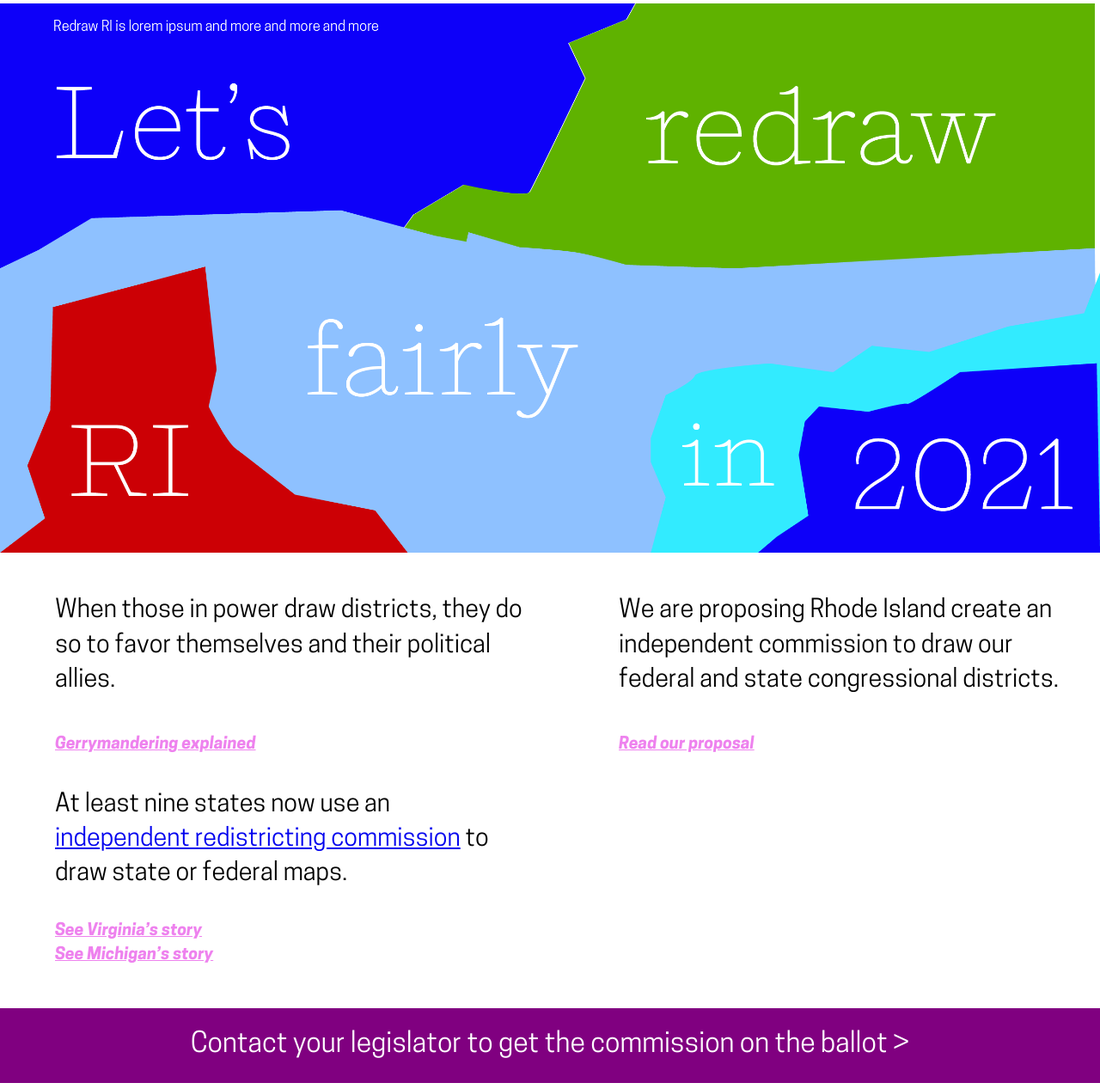
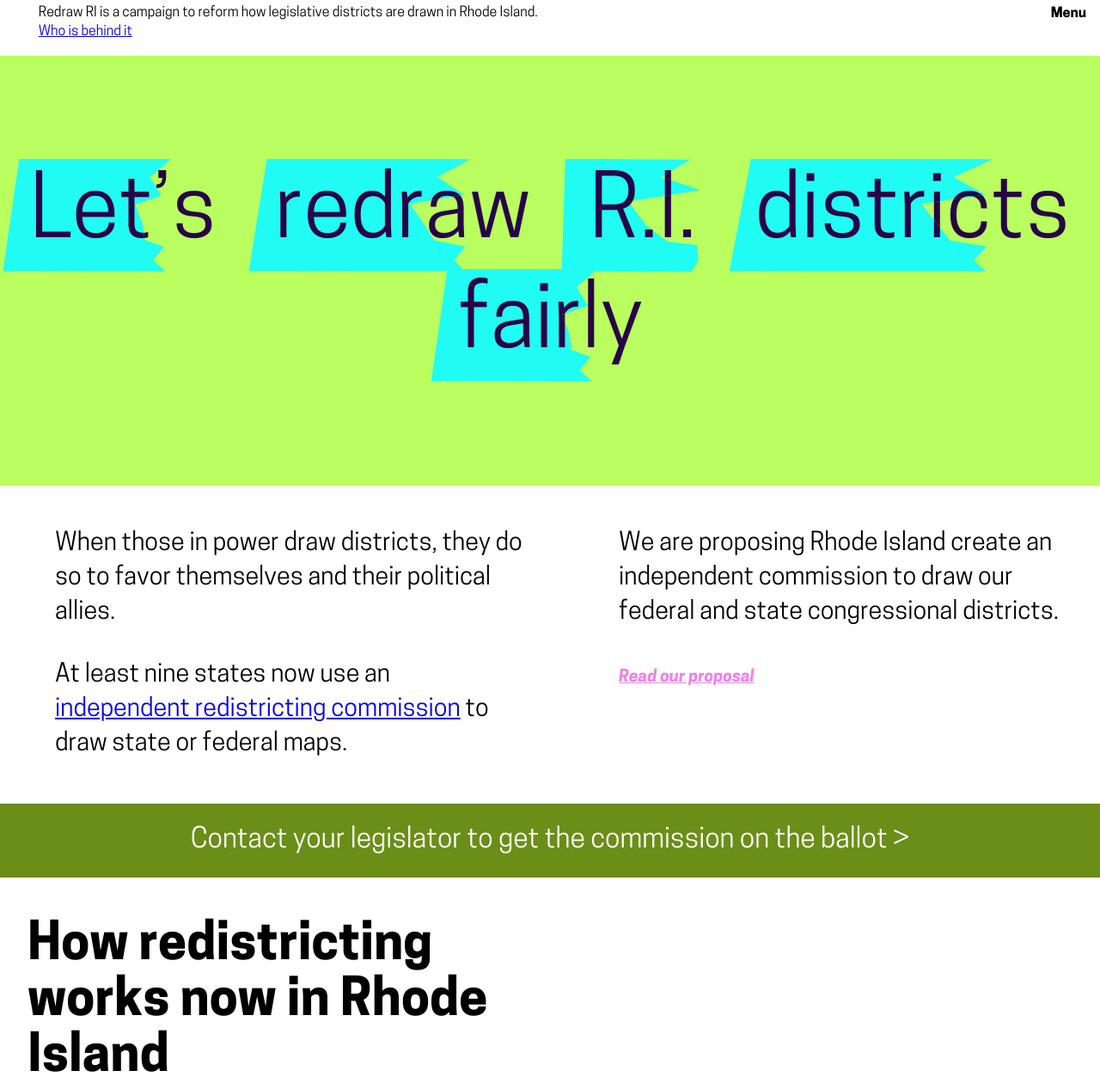
Before and after one commit to jcaserta/redraw_ri, a plain HTML site: page index.html in a window 1280 px wide. Shown: the part 12-1279 px from the top of the page at 86% size. Drawn offline with Linux system fonts and the light colour scheme.

Commit message:
identity

```diff
--- a/css/universal.css
+++ b/css/universal.css
@@ -49,7 +49,7 @@
 
 
     h1 { font-size: 4rem; line-height: 4rem;   font-weight: bold;}
-    h2 { font-size: 3.7rem; line-height: 120%;   font-weight: bold; }
+    h2 { font-size: 3.7rem; line-height: 110%;   font-weight: bold; }
     h3 { font-size: 1.8rem; line-height: 2.2rem;   font-weight: bold;
     margin-bottom: .4rem;  }
     h4 { font-size: 1.8rem; line-height: 2.2rem; color: #556;  font-weight: normal;  }
--- a/index.html
+++ b/index.html
@@ -23,7 +23,6 @@
       flex-direction: row;
       align-items: flex-start;
       margin: 0 auto; padding: 0; padding-left: 1.8rem;
-      display:none;
     }
     nav>div:nth-child(1)  {
       width: 50%;
@@ -43,7 +42,7 @@
       margin-right: 1rem;
     }
 
-    .contact {  background: purple; }
+    .contact {  background: #6A8E18; }
     .contact div { color: white; text-align: center;
     font-size: 2rem; padding: 2rem 0; }
 
@@ -113,10 +112,51 @@
 		}
 
     .balance-text {
-        text-wrap: balance;  /* Apply (proposed) CSS style */
+        text-wrap: balanced;  /* Apply (proposed) CSS style */
     }
 
     div {  }
+
+    .main {
+        background: #B9FD5F;
+        height: 500px;
+        display: flex;
+        align-items: center;
+        justify-content: center;
+}
+    .h1 {
+      position: absolute;
+      width: 100%;
+      display: flex;
+      align-items: center;
+      justify-content: center;
+      flex-wrap: wrap;
+    }
+    h1 { font-weight: normal; text-align: center; font-size: 100px;
+      display: inline-block; padding: 34px; margin: -2px 0; color: #280446;
+}
+
+    .h1second h1 { clip-path: polygon(0% 0%, 1% 99%, 87% 100%, 98% 91%, 94% 75%, 69% 74%, 47% 58%, 32% 36%, 98% 24%, 61% 16%, 85% 1%);
+      background: #20fbf4;  transition: all 1s; color: #280446;
+      animation-name: example;
+      animation-duration: 9s;
+      animation-delay: 0s;
+      animation-iteration-count: infinite;
+      animation-direction: alternate;
+   }
+   .h1second h1:nth-child(even) { animation-duration: 11s; }
+     .h1second h1:nth-child(3n) { animation-duration: 18s; animation-delay: 1s;
+}
+
+  .h1first h1 {				background: #B9FD5F;
+}
+
+    @keyframes example {
+      from {clip-path: polygon(0% 0%, 1% 99%, 87% 100%, 98% 91%, 94% 75%, 69% 74%, 47% 58%, 32% 36%, 98% 24%, 61% 16%, 85% 1%); }
+      to { clip-path: polygon(9% 0, 1% 99%, 64% 99%, 56% 89%, 62% 78%, 57% 71%, 60% 58%, 59% 41%, 60% 34%, 61% 16%, 67% 0);}
+    }
+
+
     </style>
 
 <!-- Google Analytics -->
@@ -140,19 +180,24 @@
     </header>
 
     <main>
-      <section class="fullwidth">
-        <img src="img/lead.png">
-      </section>
+      <div class="main fullwidth">
+    		<div  class="h1first h1">
+    			<h1>Let’s</h1><h1>redraw</h1><h1>R.I.</h1><h1>districts</h1><h1>fairly</h1>
+    		</div>
+    		<div class="h1second h1">
+    			<h1>Let’s</h1><h1>redraw</h1><h1>R.I.</h1><h1>districts</h1><h1>fairly</h1>
+    		</div>
+    	</div>
 
       <section class="leadtext">
         <div>
           <p>When those in power draw districts, they do so to favor themselves and their political allies.</p>
-          <p><a href="#" class="action">Gerrymandering explained</a></p>
           <p>At least nine states now use an <a href="https://www.commoncause.org/independent-redistricting-commissions/">independent redistricting commission</a> to draw state or federal maps.</p>
-          <ul>
+  <!--        <ul>
           <li><a href="#" class="action">See Virginia’s story</a></li>
           <li><a href="#" class="action">See Michigan’s story</a></li>
           </ul>
+        -->
         </div>
         <div>
           <p>We are proposing Rhode Island create an independent commission to draw our federal and state congressional districts.
```
Also changed, not shown: shapes.html (+36 -14 lines).
